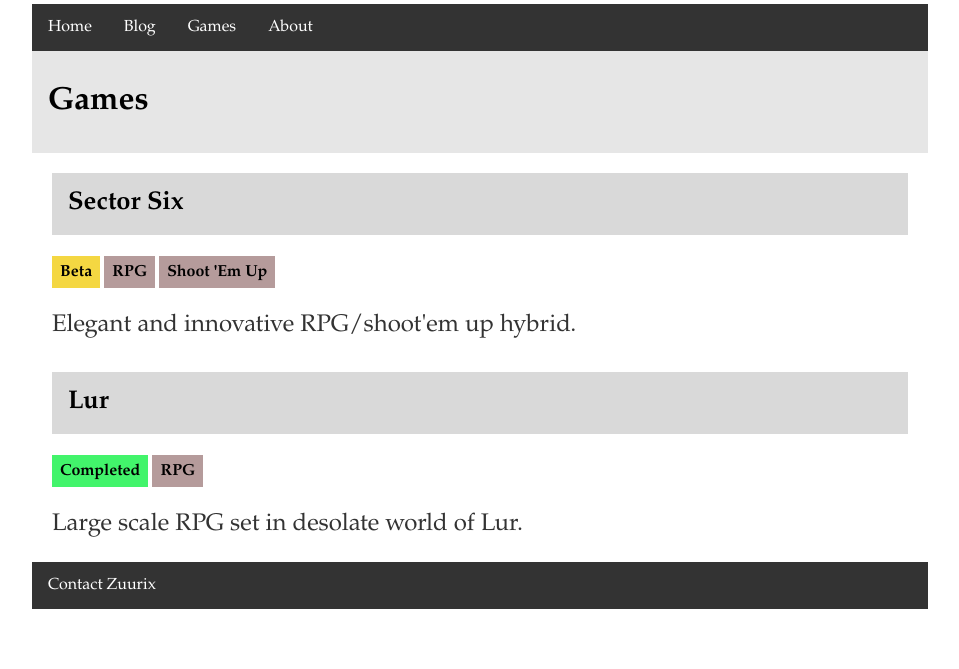
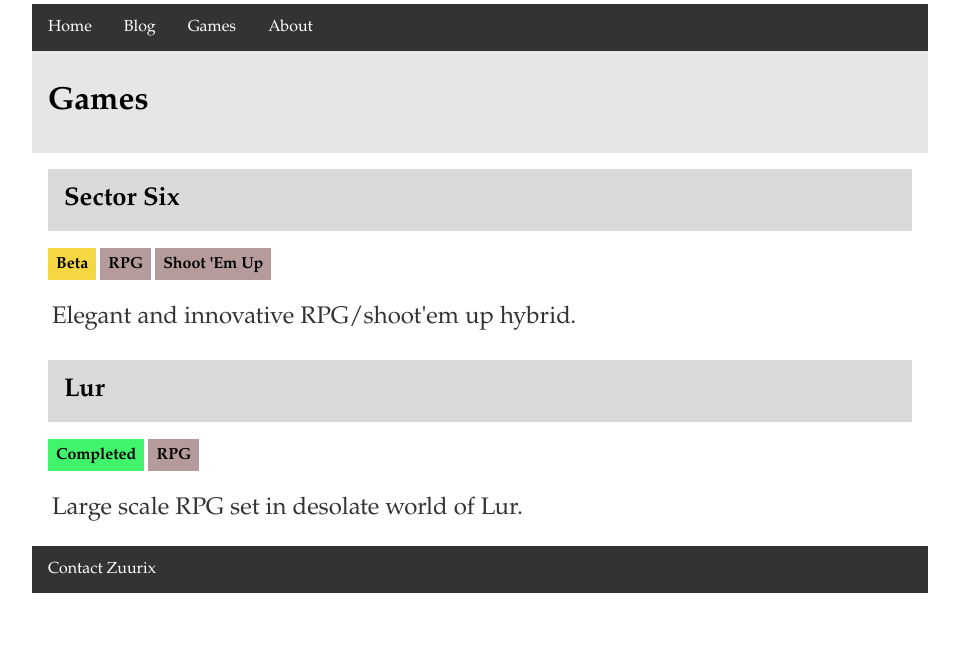
Before and after one commit to Phoebe3663/Zuurix.github.io, a Jekyll site: the page built from games/index.html, in a window 1280 px wide. Shown: the part 308-977 px from the top of the page, without its empty margins (160-1119 px from the left). Built offline with Jekyll 4.4.1, drawn with Linux system fonts in a browser that asks for light colours.

Commit message:
Update main.css

```diff
--- a/css/main.css
+++ b/css/main.css
@@ -55,7 +55,7 @@ h2 {
     font-size: 1.6em;
     vertical-align: middle;
     padding: 16px 16px 16px 16px;
-    margin: 20px 20px 20px 20px;
+    margin: 16px 16px 16px 16px;
     background-color: #d9d9d9;
 }
 
@@ -65,7 +65,7 @@ h3 {
     font-size: 1em;
     vertical-align: middle;
     padding: 8px 8px 8px 8px;
-    margin: 12px 12px 12px 12px;
+    margin: 8px 8px 8px 8px;
 }
 
 /*Genre box*/
```
